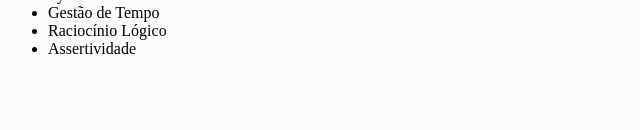
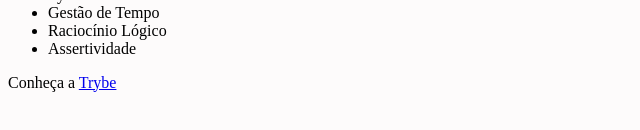
Before and after one commit to ronaferr/project-lessons-learned, a website: page index.html in a window 1280 px wide. Shown: the part 462-592 px from the top of the page, without its empty margins (0-640 px from the left). Drawn offline with Linux system fonts and the light colour scheme.

Commit message:
adiçao requisito 7

```diff
--- a/index.html
+++ b/index.html
@@ -43,7 +43,7 @@
         </ul>
     </section>
     <footer id="rodape">
-
+        <p>Conheça a <a href="https://www.betrybe.com/" target="_blank">Trybe</a></p>
     </footer>
 </body>
 </html>
```
